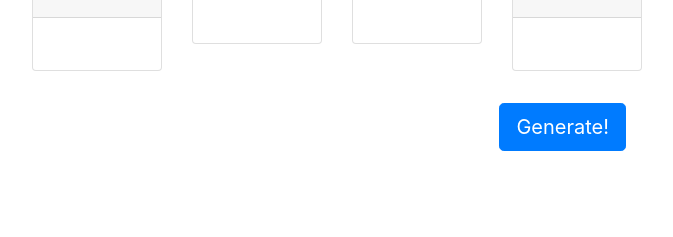
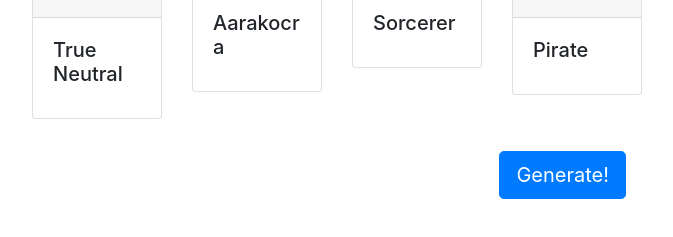
Before and after one commit to Radai/randomchar, a plain HTML site: page index.html in a window 1280 px wide. Shown: the part 85-322 px from the top of the page, without its empty margins (303-976 px from the left). Drawn offline with nearby package versions, Linux system fonts and the light colour scheme.

Commit message:
autorun on load

```diff
--- a/index.html
+++ b/index.html
@@ -205,6 +205,8 @@
 			var bg = backgrounds[Math.floor(Math.random() * backgrounds.length)];
 			$("#background").text(bg);
 		});
+
+		$("#generate-button").click();
 	});
 </script>
 </body>
```
